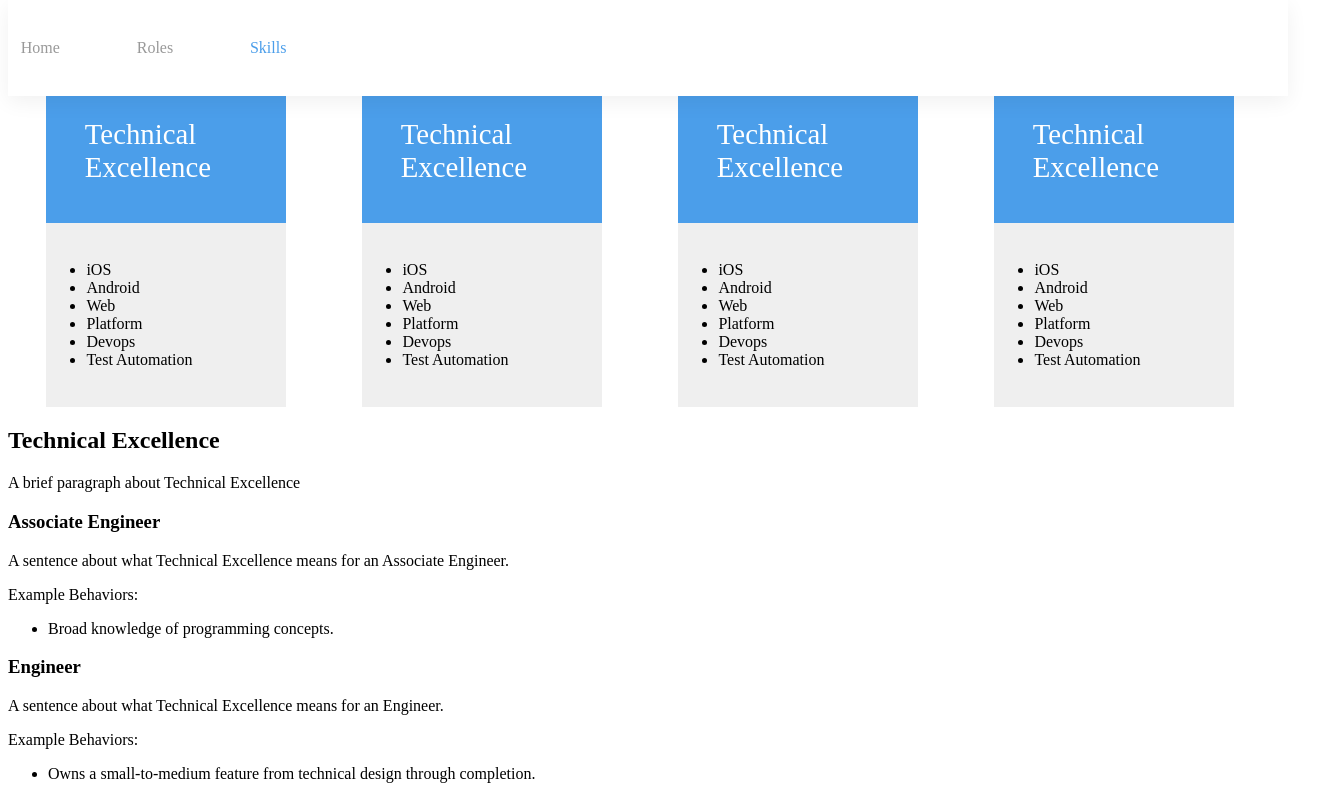
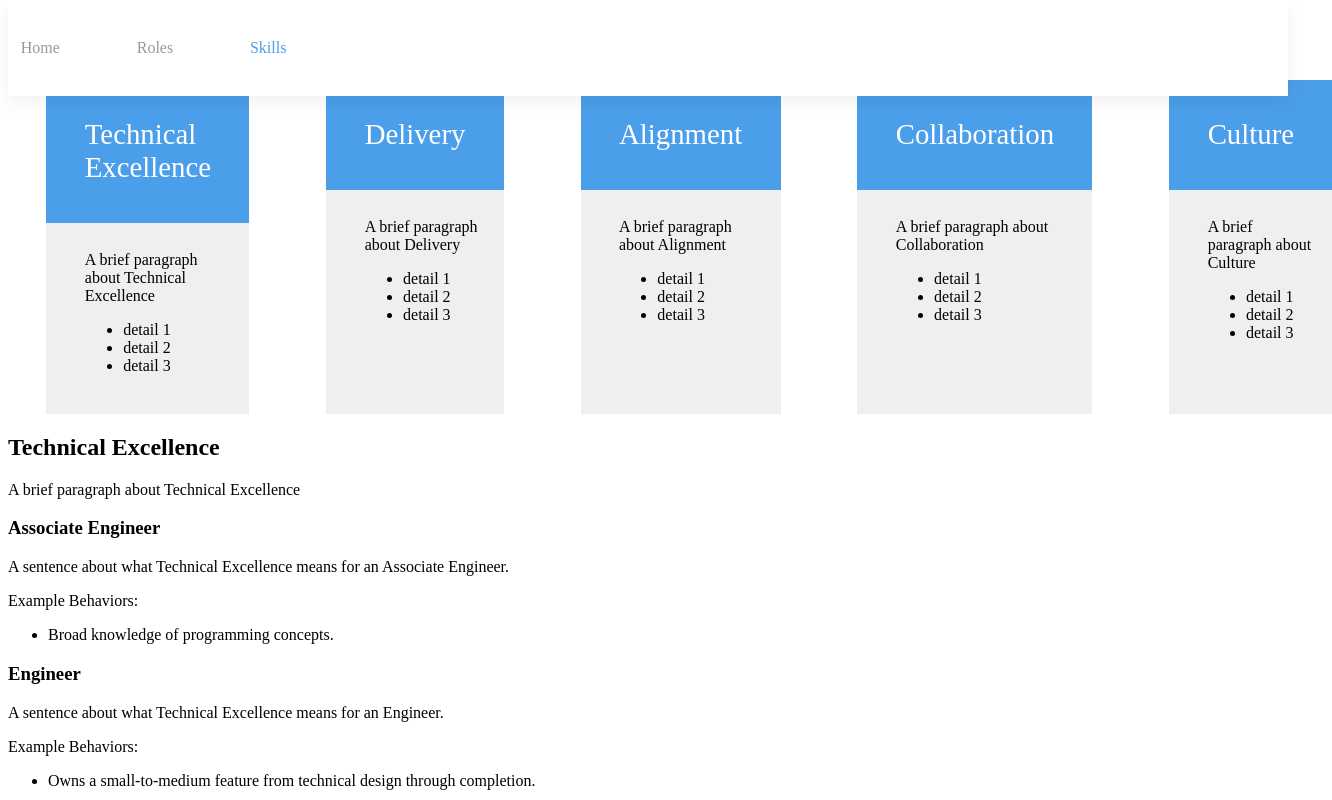
Before and after one commit to TangoGroup/career-journeys, a Next.js app: page /skills in a window 1280 px wide. Shown: the top 800 px of the page, 1332 px wide, since content can reach past the window. Built offline with nearby package versions, Linux system fonts and the light colour scheme.

Commit message:
Skill cards

```diff
--- a/components/SkillCard.js
+++ b/components/SkillCard.js
@@ -1,22 +1,24 @@
 import styles from './SkillCard.styles';
+import SKILLS from '../constants/skills';
 
-const SkillCard = () => (
-  <div>
+const SkillCard = (props) => {
+  const { skillKey } = props;
+  const skill = SKILLS[skillKey];
+
+  return (
+    <div className="root">
       <div className="heading">
-      <div className="title">Technical Excellence</div>
+        <div className="title">{skill.name}</div>
       </div>
       <div className="body">
+        <p>{skill.description}</p>
         <ul>
-        <li>iOS</li>
-        <li>Android</li>
-        <li>Web</li>
-        <li>Platform</li>
-        <li>Devops</li>
-        <li>Test Automation</li>
+          {skill.details.map(detail => <li key={detail}>{detail}</li>)}
         </ul>
       </div>
       <style jsx>{styles}</style>
     </div>
   );
+};
 
 export default SkillCard;
--- a/components/SkillCard.styles.js
+++ b/components/SkillCard.styles.js
@@ -2,6 +2,12 @@ import css from 'styled-jsx/css';
 import THEME from '../constants/theme';
 
 const styles = css`
+  .root {
+    max-width: 26rem;
+    display: flex;
+    flex-direction: column;
+  }
+
   .heading {
     background-color: ${THEME.colors.blue};
     padding: 2.4rem;
@@ -11,11 +17,13 @@ const styles = css`
 
   .body {
     background-color: #efefef;
-    padding: 2.4rem 0;
+    padding: 0.8rem 0.8rem 2.4rem 2.4rem;
+    flex-grow: 1;
   }
 
   .body ul {
     margin: 0;
+    padding-left: 2.4rem;
   }
 `;
 
--- a/components/SkillsOverview.js
+++ b/components/SkillsOverview.js
@@ -1,12 +1,12 @@
 import styles from './SkillsOverview.styles';
+import SKILLS from '../constants/skills';
 import SkillCard from './SkillCard';
 
 const SkillsOverview = () => (
   <div className="root">
-    <SkillCard />
-    <SkillCard />
-    <SkillCard />
-    <SkillCard />
+    {Object.keys(SKILLS).map(skillKey => (
+      <SkillCard key={skillKey} skillKey={skillKey} />
+    ))}
     <style jsx>{styles}</style>
   </div>
 );
--- a/components/SkillsOverview.styles.js
+++ b/components/SkillsOverview.styles.js
@@ -3,6 +3,7 @@ import css from 'styled-jsx/css';
 const styles = css`
   .root {
     display: flex;
+    align-items: stretch;
   }
 
   .root > :global(*) {
--- a/constants/skills.js
+++ b/constants/skills.js
@@ -2,22 +2,27 @@ const SKILLS = {
   TECHNICAL_EXCELLENCE: {
     name: 'Technical Excellence',
     description: 'A brief paragraph about Technical Excellence',
+    details: ['detail 1', 'detail 2', 'detail 3'],
   },
   DELIVERY: {
     name: 'Delivery',
     description: 'A brief paragraph about Delivery',
+    details: ['detail 1', 'detail 2', 'detail 3'],
   },
   ALIGNMENT: {
     name: 'Alignment',
     description: 'A brief paragraph about Alignment',
+    details: ['detail 1', 'detail 2', 'detail 3'],
   },
   COLLABORATION: {
     name: 'Collaboration',
     description: 'A brief paragraph about Collaboration',
+    details: ['detail 1', 'detail 2', 'detail 3'],
   },
   CULTURE: {
     name: 'Culture',
     description: 'A brief paragraph about Culture',
+    details: ['detail 1', 'detail 2', 'detail 3'],
   },
 };
 
```
Lines whose indentation alone changed are shown as unchanged.
